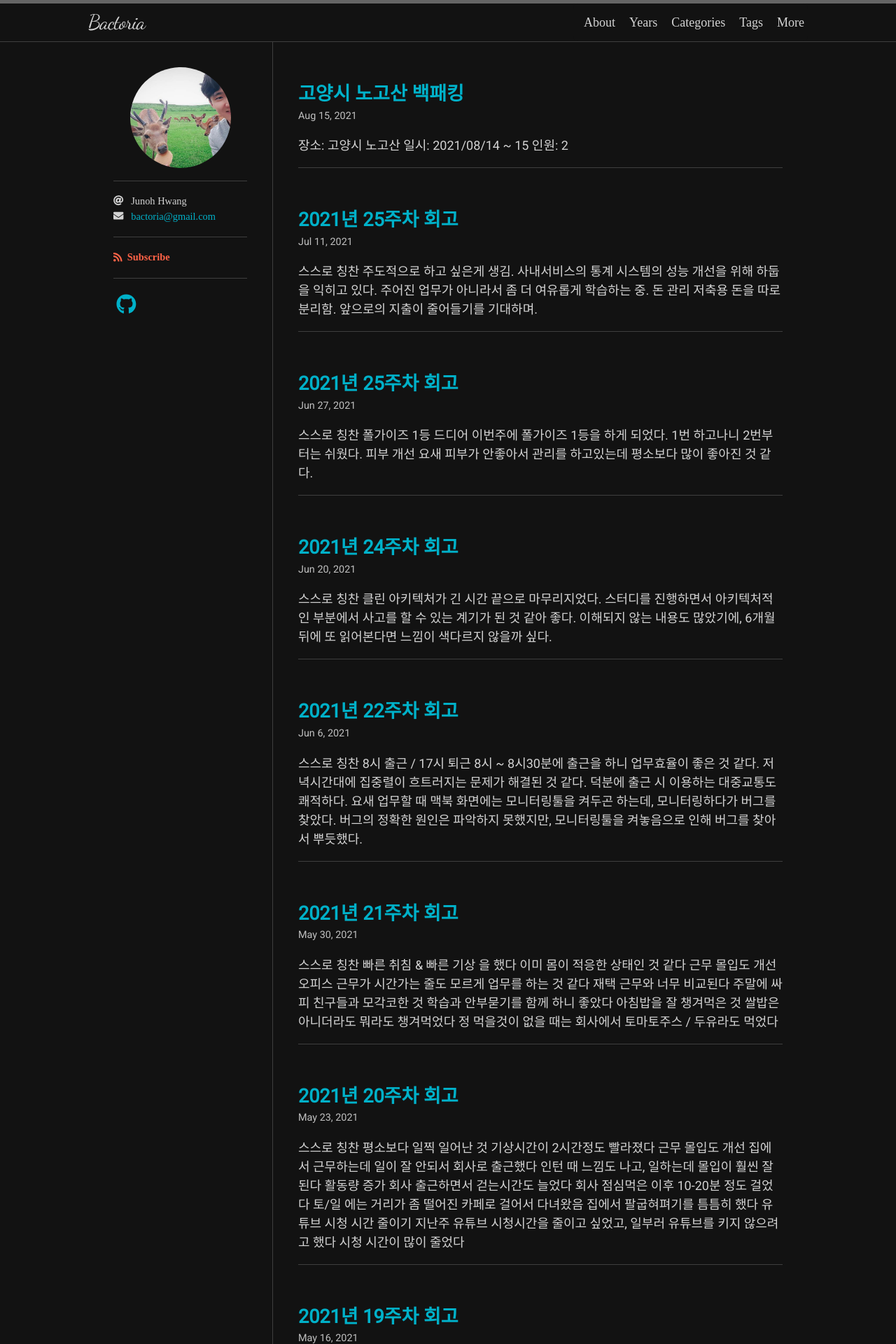
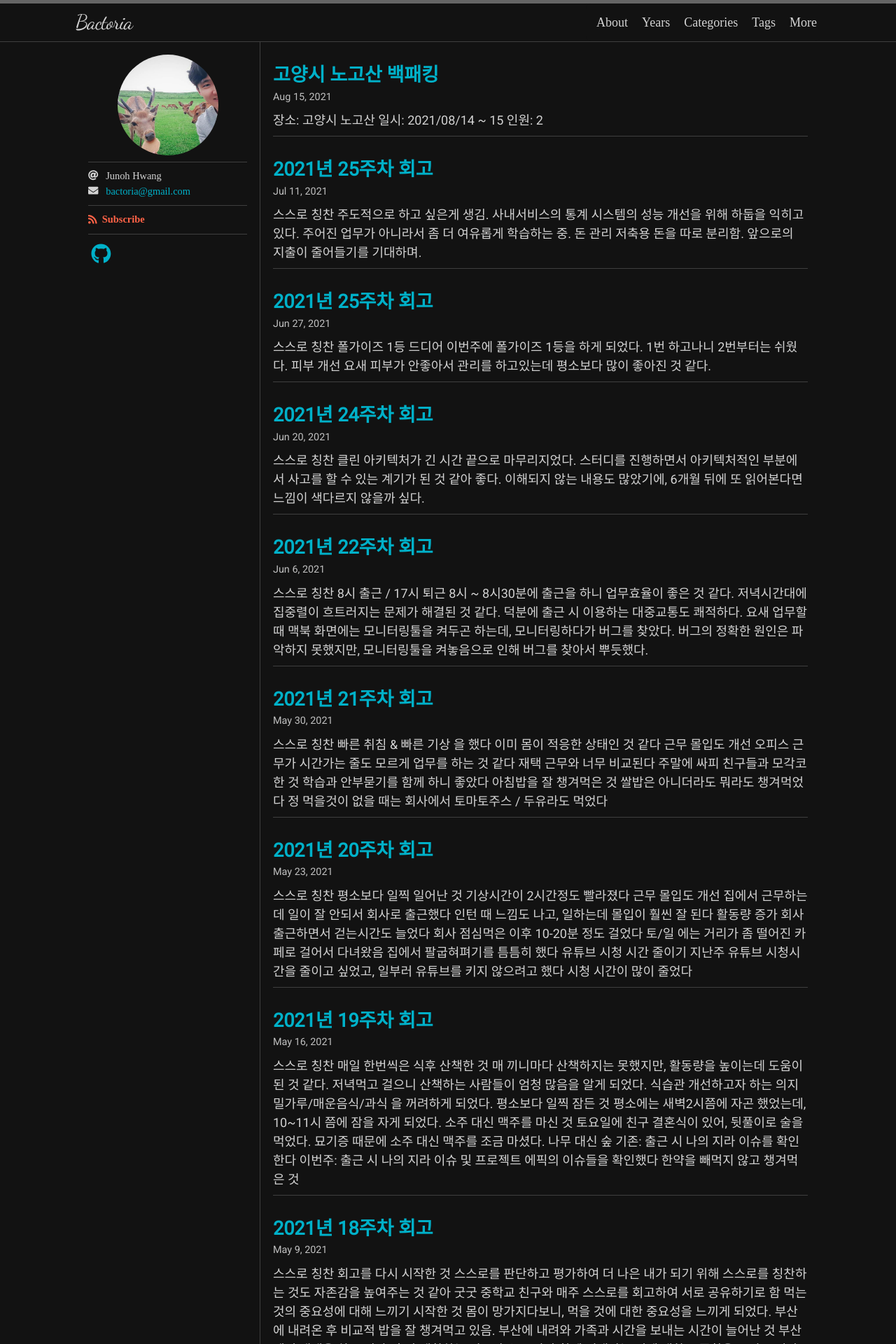
Before and after one commit to bactoria/bactoria.github.io, a Jekyll site: the page built from index.html, in a window 1280 px wide. Shown: the top 1920 px of the page at 70% size. Built offline with Jekyll 4.4.1, drawn with Linux system fonts in a browser that asks for light colours; nearby versions of some CDN libraries; some web fonts are replaced; the list of posts is cut into pages by our own code.

Commit message:
가독성 개선을 위해 문단 간격을 줄인다 (2rem -> 1rem)

```diff
--- a/_sass/hamilton/variables.scss
+++ b/_sass/hamilton/variables.scss
@@ -8,7 +8,7 @@ $base-font-size:    18px !default;
 $base-line-height:  1.5 !default;
 
 // Layouts
-$spacing-unit:      2rem !default;
+$spacing-unit:      1rem !default;
 $content-width:     1100px !default;
 
 $on-small:          600px !default;
```
